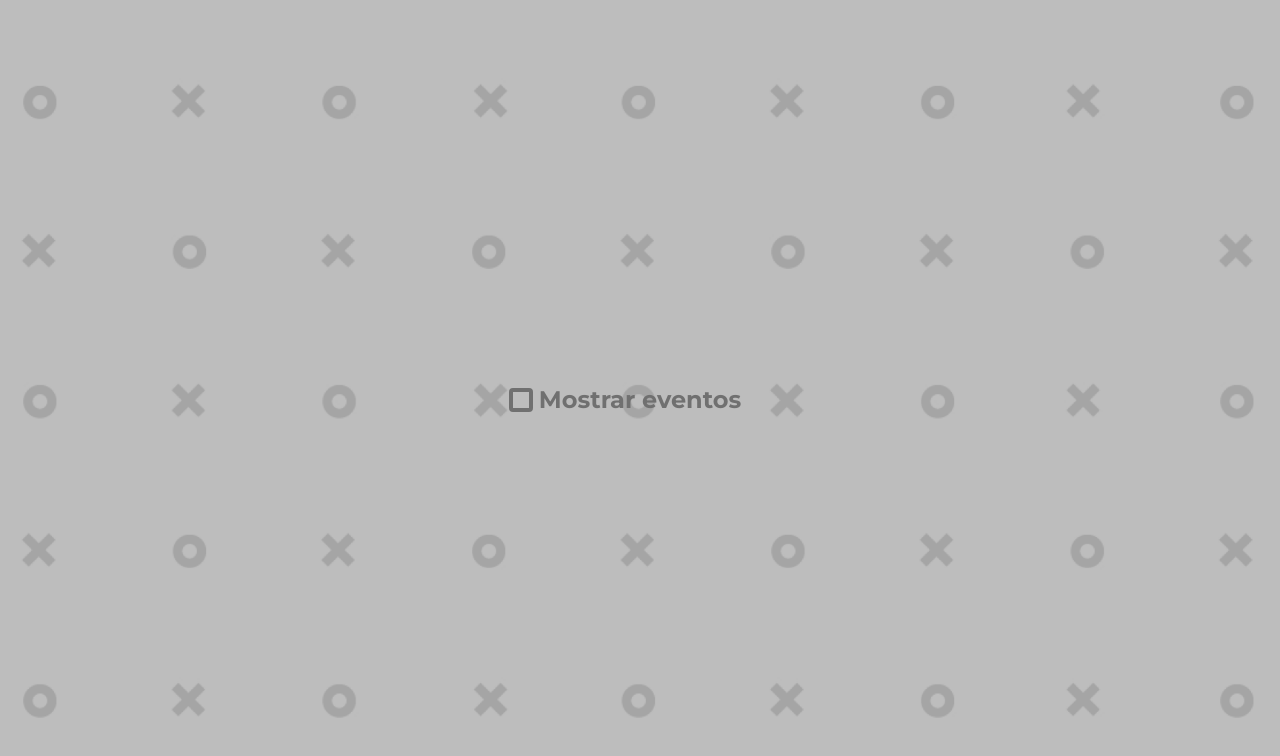
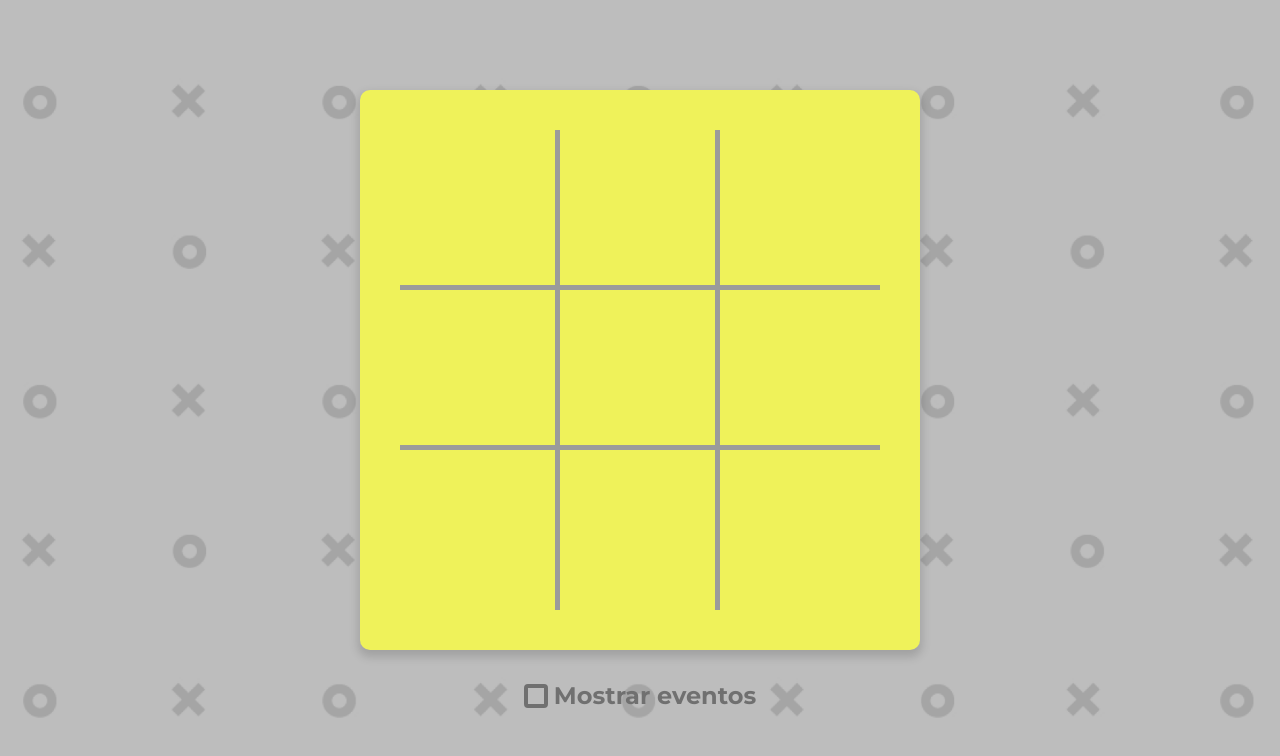
Before and after one commit to ANDREHORMAN1994/tic-tac-toe, a website: page index.html in a window 1280 px wide. Drawn offline with nearby package versions, Linux system fonts and the light colour scheme.

Commit message:
:sparkles: criando grid do jogo

```diff
--- a/css/page.css
+++ b/css/check.css
@@ -11,6 +11,7 @@
   font-weight: bold;
   cursor: pointer;
   position: relative;
+  margin-left: 30px;
 }
 
 .container-check > input {
--- /dev/null
+++ b/css/game.css
@@ -0,0 +1,43 @@
+.container-game {
+  display: flex;
+  flex-flow: column nowrap;
+  justify-content: center;
+  align-items: center;
+  width: 35rem;
+  height: 35rem;
+  background-color: #EFF25A;
+  border-radius: 10px;
+  box-shadow: 0px 5px 10px 2px rgba(0, 0, 0, 0.15);
+}
+
+.row {
+  width: 100%;
+  max-width: 100%;
+  height: auto;
+  display: flex;
+  flex-flow: row nowrap;
+  justify-content: center;
+  align-items: center;
+}
+
+.block {
+  width: 10rem;
+  height: 10rem;
+  cursor: pointer;
+}
+
+.border-left {
+  border-left: 5px solid #9B9B9B;
+}
+
+.border-right {
+  border-right: 5px solid #9B9B9B;
+}
+
+.border-top {
+  border-top: 5px solid #9B9B9B;
+}
+
+.border-bottom {
+  border-bottom: 5px solid #9B9B9B;
+}
--- a/css/global.css
+++ b/css/global.css
@@ -34,4 +34,5 @@ body {
   flex-flow: column nowrap;
   justify-content: center;
   align-items: center;
+  gap: 2rem;
 }
--- a/index.html
+++ b/index.html
@@ -11,17 +11,17 @@
   <link rel="preconnect" href="https://fonts.gstatic.com" crossorigin>
   <link href="https://fonts.googleapis.com/css2?family=Montserrat:wght@200;400;500;600;700&display=swap" rel="stylesheet">
   <link type="text/css" rel="stylesheet" href="./css/global.css">
-  <link type="text/css" rel="stylesheet" href="./css/page.css">
+  <link type="text/css" rel="stylesheet" href="./css/game.css">
+  <link type="text/css" rel="stylesheet" href="./css/check.css">
 </head>
 
 <body>
   <main class="container-main">
-
+    <div class="container-game"></div>
     <div class="container-check">
       <input type="checkbox" name="events" id="events" class="container-check-input">
       <label for="events" class="container-check-label">Mostrar eventos</label>
     </div>
-
   </main>
   <div class="overlay"></div>
 
--- a/scripts/main.js
+++ b/scripts/main.js
@@ -1 +1,42 @@
-console.log('Hello World!');
+const gameEl = document.querySelector('.container-game');
+const ticTacList = [[0, 0, 0], [0, 0, 0], [0, 0, 0]];
+
+const handleClick = (value) => {
+  console.log(value);
+}
+
+const createBlock = (newElement, classNameList, col) => {
+  const blockEl = document.createElement('div');
+  blockEl.addEventListener('click', () => handleClick(col));
+  blockEl.classList.add(...classNameList);
+  newElement.appendChild(blockEl);
+}
+
+const createTicTac = () => {
+  ticTacList.forEach((row, rowIndex) => {
+    const rowEl = document.createElement('div');
+    rowEl.classList.add('row');
+
+    row.forEach((col, colIndex) => {
+      if (rowIndex === 2 && colIndex === 2) {
+        createBlock(rowEl, ['block'], `${rowIndex}-${colIndex}`);
+      } else {
+        if (rowIndex === 2) {
+          createBlock(rowEl, ['block', 'border-right'], `${rowIndex}-${colIndex}`);
+        } else {
+          if (colIndex !== 2) {
+            createBlock(rowEl, ['block', 'border-right', 'border-bottom' ], `${rowIndex}-${colIndex}`);
+          } else {
+            createBlock(rowEl, ['block', 'border-bottom' ], `${rowIndex}-${colIndex}`);
+          }
+        }
+      }
+    });
+
+    gameEl.appendChild(rowEl);
+  });
+}
+
+window.onload = () => {
+  createTicTac();
+}
```
